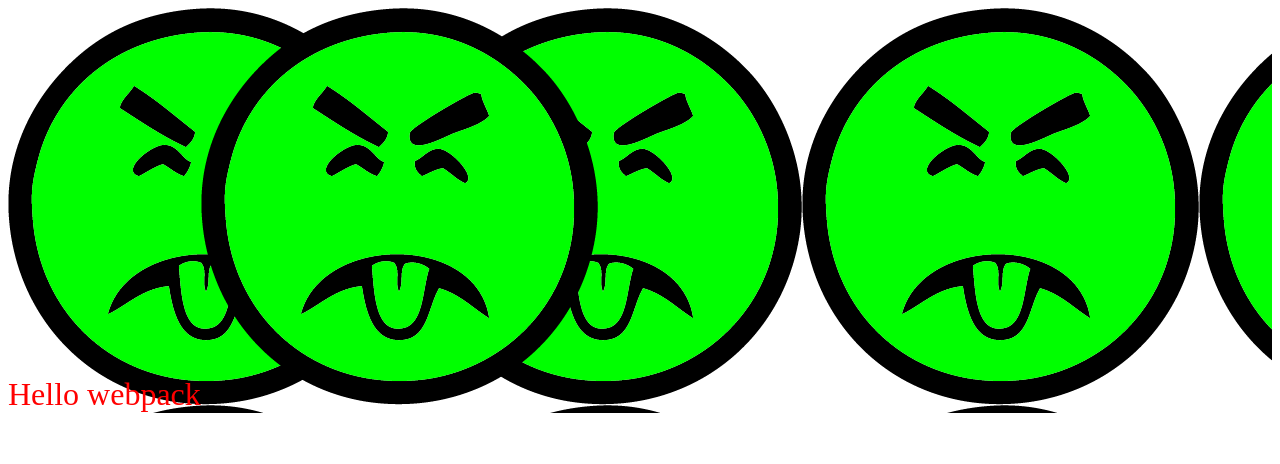
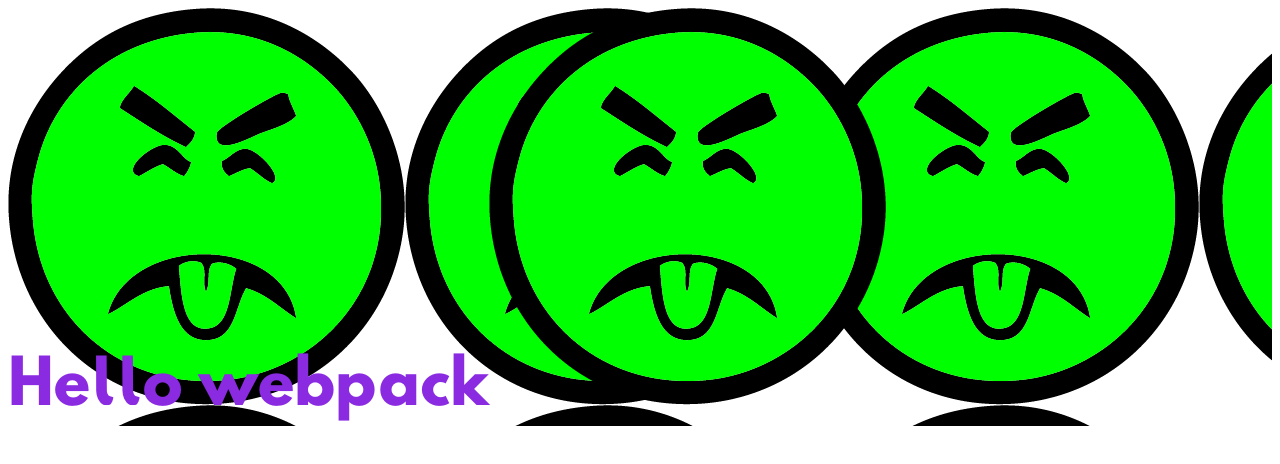
Before and after one commit to jonandrewrobson/webpack, a website built with webpack: page dist/index.html in a window 1280 px wide. Built offline with nearby package versions, Linux system fonts and the light colour scheme.

Commit message:
Font face include added

```diff
--- a/src/style.css
+++ b/src/style.css
@@ -1,5 +1,13 @@
+@font-face {
+  font-family: 'MyFont';
+  src:  url('./my-font.woff') format('woff');
+  /* font-weight: 600; */
+  /* font-style: normal; */
+}
+
 .hello {
-  color: red;
-  font-size: 32px;
+  color: blueviolet;
+  font-size: 60px;
+  font-family: 'MyFont';
   background: url('./icon.png');
 }
```
